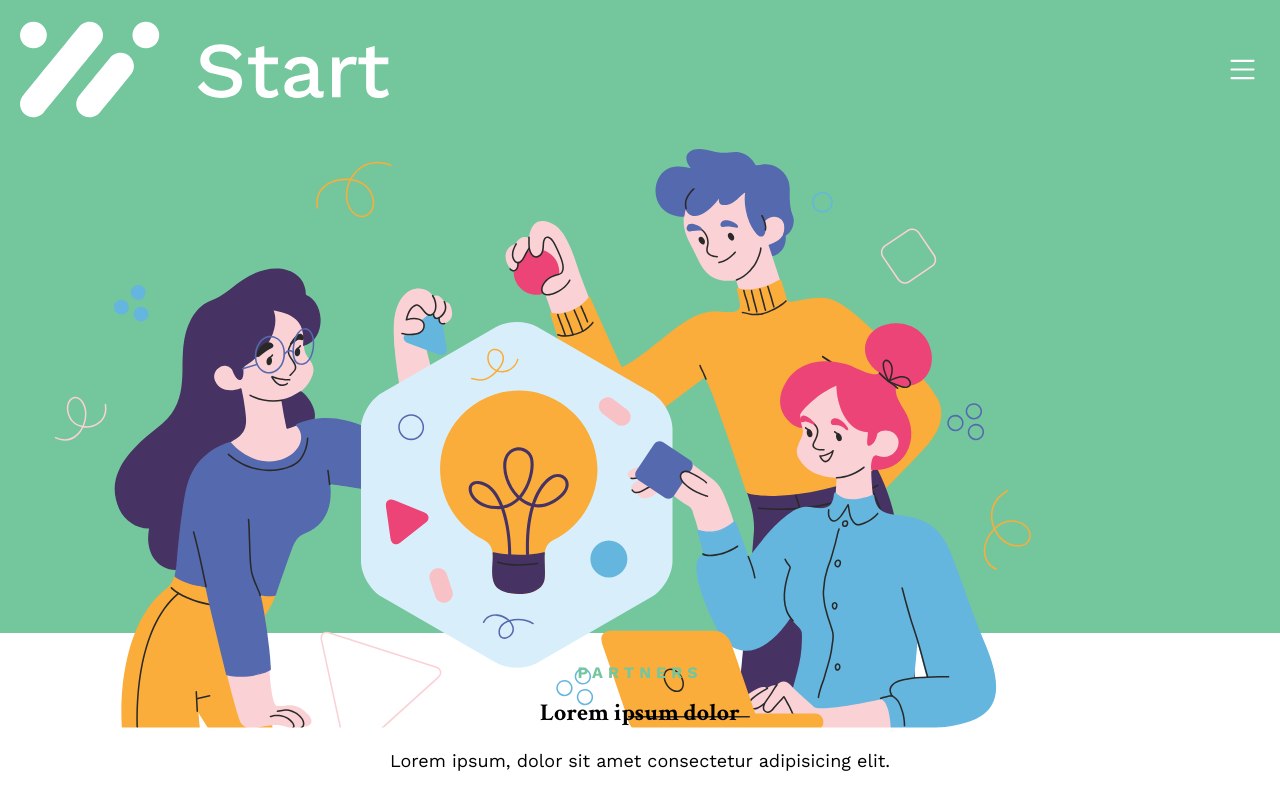
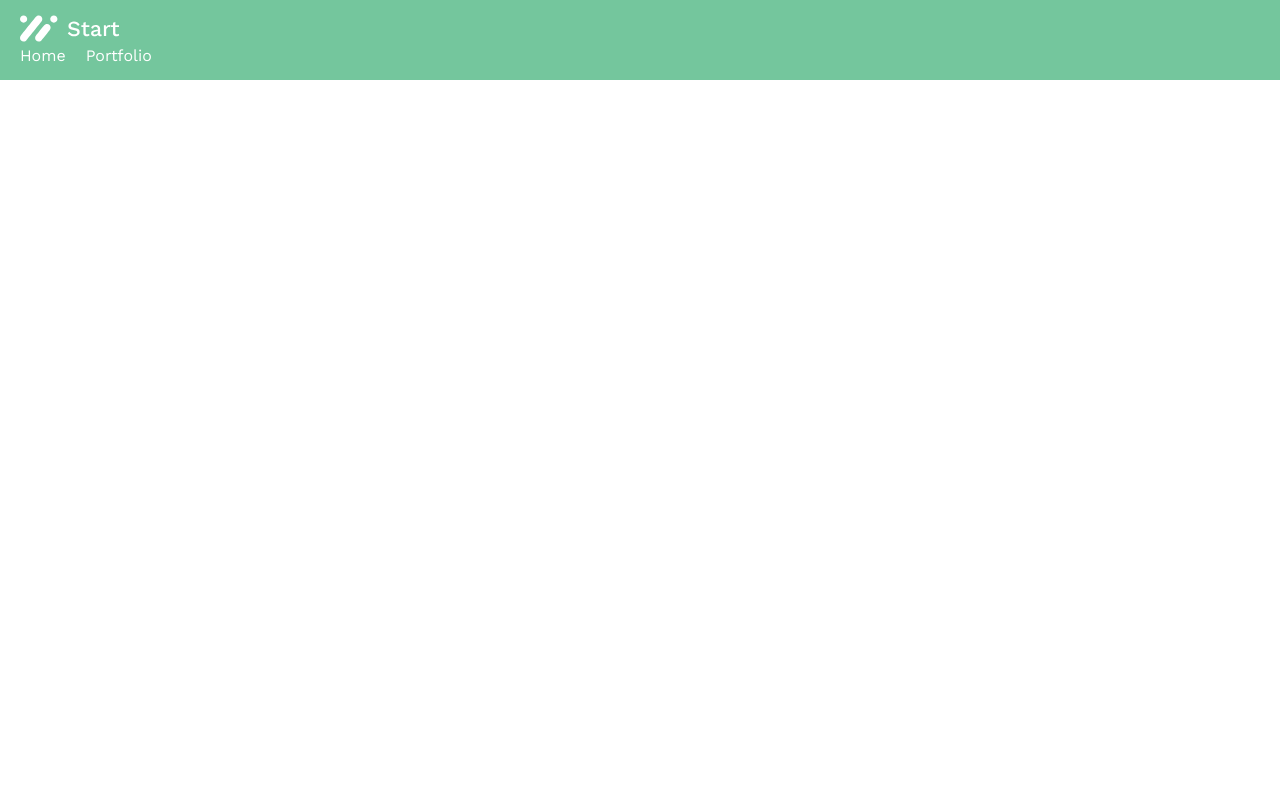
Before and after one commit to maryamsaye/startup, a React (Vite) app: page /portfolio in a window 1280 px wide. Shown: the top 800 px of the page. Built offline with nearby package versions, Linux system fonts and the light colour scheme.

Commit message:
added Portfolio

```diff
--- a/src/App.jsx
+++ b/src/App.jsx
@@ -1,17 +1,23 @@
-
-import Navbar from './Components/Navbar/Navbar.jsx';
+import React from 'react';
+import { BrowserRouter,Routes, Route } from 'react-router-dom';
 import Home from './Home/home.jsx';
-
+import Portfolio from "./Portfolio/portfolio.jsx";
 
 
 const App = () => {
   return (
+    <BrowserRouter>
 
     <div>
+      <Routes>
+        <Route path="/" element={<Home />} />
+        <Route path="/portfolio" element={<Portfolio />} />
+        {/* <Route path="/contact" element={<Contact />} />
+        <Route path="/services" element={<Services />} /> */}
 
-      <Home />
+      </Routes>
       </div>
-
+      </BrowserRouter>
 
 
 
--- a/src/Components/Navbar/Navbar.css
+++ b/src/Components/Navbar/Navbar.css
@@ -1,4 +1,4 @@
-.navbar{
+/* .navbar{
     width: 100%;
     display: flex;
     justify-content: space-between;
@@ -25,4 +25,75 @@ ul{
     flex-direction: column;
     align-items: flex-end;
     display: none;
-}
+} */
+/* Navbar Container */
+.nav-header {
+    background:#74c69d;
+    padding: 15px 20px;
+    position: relative;
+  }
+
+  /* Navbar Layout */
+  .navbar {
+    display: flex;
+    justify-content: space-between;
+    align-items: center;
+  }
+
+  /* Logo */
+  .logo {
+    width: 100px;
+  }
+
+  /* Hamburger Menu Icon */
+  .menu-icon {
+    width: 30px;
+    cursor: pointer;
+    display: none; /* Hidden on desktop */
+  }
+
+  /* Navigation Links (Default for Desktop) */
+  .nav-links {
+    display: flex;
+    align-items: center;
+  }
+
+  .nav-links ul {
+    list-style: none;
+    display: flex;
+    gap: 20px;
+  }
+
+  .nav-links ul li a {
+    color: white;
+    text-decoration: none;
+  }
+
+  /* Responsive Menu (Hidden by Default on Mobile) */
+  @media (max-width: 768px) {
+    .menu-icon {
+      display: block; /* Show hamburger icon on mobile */
+    }
+
+    .nav-links {
+      display: none;
+      flex-direction: column;
+      position: absolute;
+      top: 60px;
+      left: 0;
+      width: 100%;
+      background:#74c69d;
+      padding: 15px 0;
+      text-align: center;
+      transition: all 0.3s ease-in-out;
+    }
+
+    .nav-links.open {
+      display: flex; /* Show menu when open */
+    }
+
+    .nav-links ul {
+      flex-direction: column;
+      gap: 10px;
+    }
+  }
--- a/src/Components/Navbar/Navbar.jsx
+++ b/src/Components/Navbar/Navbar.jsx
@@ -1,28 +1,52 @@
-import React from "react";
+import React, { useState } from "react";
+import { Link } from "react-router-dom";
 import "./Navbar.css";
 import start from "../../assets/start.svg";
 import hamburger from "../../assets/hamburger.svg";
 
-const Navbar = () => {
+function Navbar() {
+  const [menuOpen, setMenuOpen] = useState(false);
+
+  const toggleMenu = () => {
+    setMenuOpen(!menuOpen);
+  };
+
   return (
-    <section className='nav-header'>
-    <div className='navbar'>
-      <img src={start} alt="Logo" className='logo' />
-      <img src={hamburger} alt="" className='menu'/>
-    </div>
-    <div className="links">
-      <nav className='nav-links'>
+    <section className="nav-header">
+      <div className="navbar">
+        {/* Logo */}
+        <Link to="/" className="logo-container">
+          <img src={start} alt="Logo" className="logo" />
+        </Link>
+
+        {/* Hamburger Icon */}
+        <img
+          src={hamburger}
+          alt="Menu"
+          className="menu-icon"
+          onClick={toggleMenu}
+        />
+      </div>
+
+      {/* Navigation Menu */}
+      <nav className={`nav-links ${menuOpen ? "open" : ""}`}>
         <ul>
-            <li>Home</li>
-            <li>Portfolio</li>
-            <li>Our Services</li>
-            <li>Contact</li>
-      </ul>
+          <li>
+            <Link to="/" onClick={() => setMenuOpen(false)}>Home</Link>
+          </li>
+          <li>
+            <Link to="/portfolio" onClick={() => setMenuOpen(false)}>Portfolio</Link>
+          </li>
+          {/* <li>
+            <Link to="/services" onClick={() => setMenuOpen(false)}>Our Services</Link>
+          </li>
+          <li>
+            <Link to="/contact" onClick={() => setMenuOpen(false)}>Contact</Link>
+          </li> */}
+        </ul>
       </nav>
-
-    </div>
     </section>
   );
-};
+}
 
 export default Navbar;
--- a/src/Home/Footer.css
+++ b/src/Home/Footer.css
@@ -16,6 +16,14 @@
 
 }
 
-.copy{
-    margin-top: 50px;
+.copyright{
+font-family: "Work Sans";
+font-size: 18px;
+font-weight: 400;
+line-height: 25px;
+text-align: right;
+color: #FFFFFF;
+margin-top: 50px;
+width: 326px;
+margin-left: -30px;
 }
--- a/src/Home/Partners.jsx
+++ b/src/Home/Partners.jsx
@@ -1,5 +1,6 @@
 import React from "react";
-import "./Partners.css";
+import "/src/Home/Partners.css"; // Absolute path
+
 import google from "../assets/google.svg";
 import microsoft from "../assets/microsoft.svg";
 import airbnb from "../assets/airbnb.svg";
--- a/src/Home/temp.css
+++ /dev/null
@@ -1,67 +0,0 @@
-.part{
-    /* width: 335px; */
-    background-color: #FFFFFF;
-    padding-left: 20px;
-    padding-right: 20px;
-}
-.party{
-    font-family: "Work Sans";
-    font-size: 16px;
-    font-weight: 700;
-    line-height: 20px;
-    letter-spacing: 5px;
-    text-align: center;
-    color: #74C69D;
-    margin-top: 30px;
-    margin-bottom: 15px;
-
-}
-.title1{
-    font-family:"Crimson Text";
-    font-size: 24px;
-    font-weight: 700;
-    line-height: 30px;
-    text-align: center;
-    color: #000000;
-    margin-bottom: 15px;
-
-}
-.title2{
-
-    font-family: "Work Sans";
-    font-size: 18px;
-    font-weight: 400;
-    line-height: 25px;
-    text-align: center;
-    color: #000000;
-
-}
-.icons{
-    width:  200px;
-    height:  386.45px;
-    gap: 40px;
-    margin-left: 60px;
-    display: flex;
-    flex-direction: column;
-    margin-top: 30px;
-    margin-bottom: 15px;
-
-
-}
-.black{
-    background-color: #000000;
-    font-family: "Work Sans";
-    font-size: 20px;
-    text-align: center;
-    line-height: 25px;
-    font-weight: 400;
-    border: solid;
-    border-color: #000000;
-    width: 170px;
-    height: 48px;
-    border-radius: 5px;
-    color: #FFFFFF;
-    margin-top: 80px;
-    margin-left: 70px;
-
-}
--- /dev/null
+++ b/src/Portfolio/portfolio.jsx
@@ -0,0 +1,16 @@
+import React from 'react';
+
+
+
+import Navbar from '../Components/Navbar/Navbar';
+
+
+const portfolio = () => {
+  return (
+    <div>
+        <Navbar />
+    </div>
+  )
+}
+
+export default portfolio;
```
Also changed, not shown: src/Components/Portfolio/portfolio.jsx (deleted, +0 -20 lines), src/Portfolio/works.jsx (added, +12 -0 lines), src/Portfolio/portfolio.css (added).
